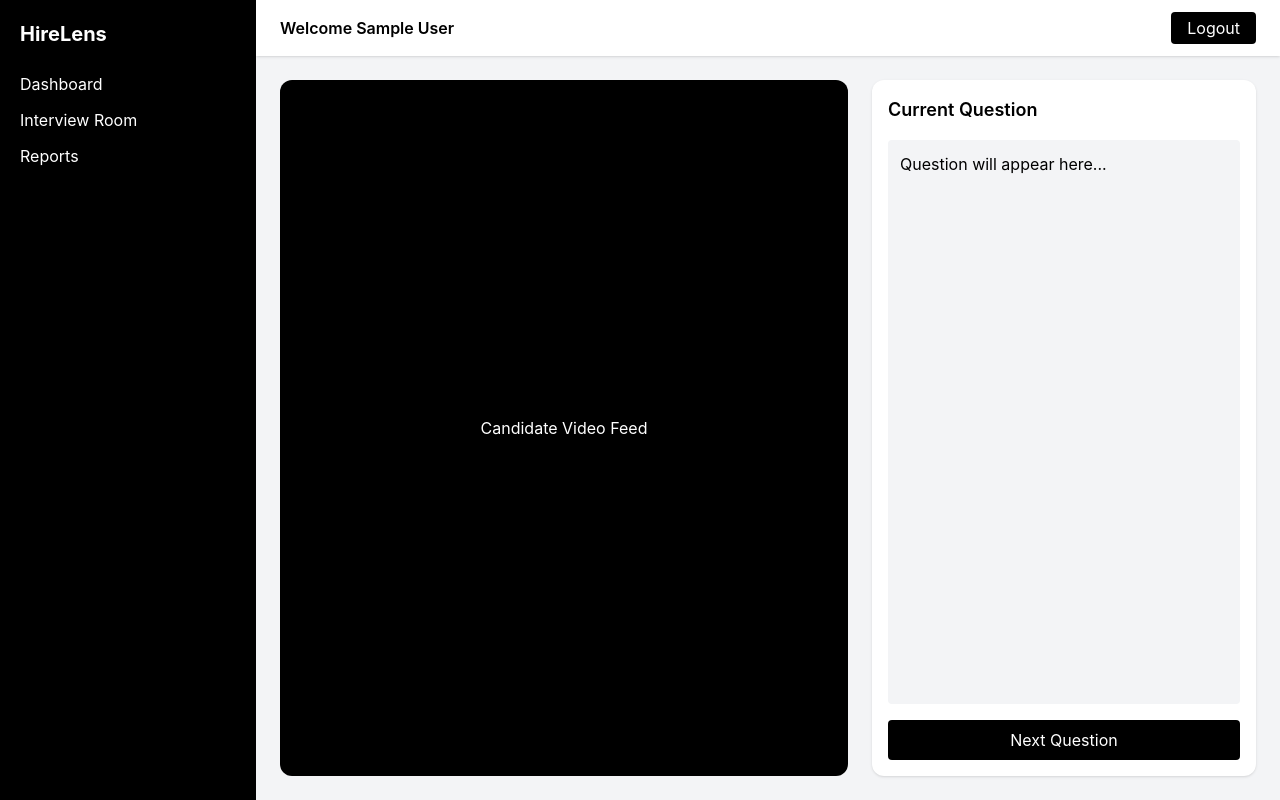
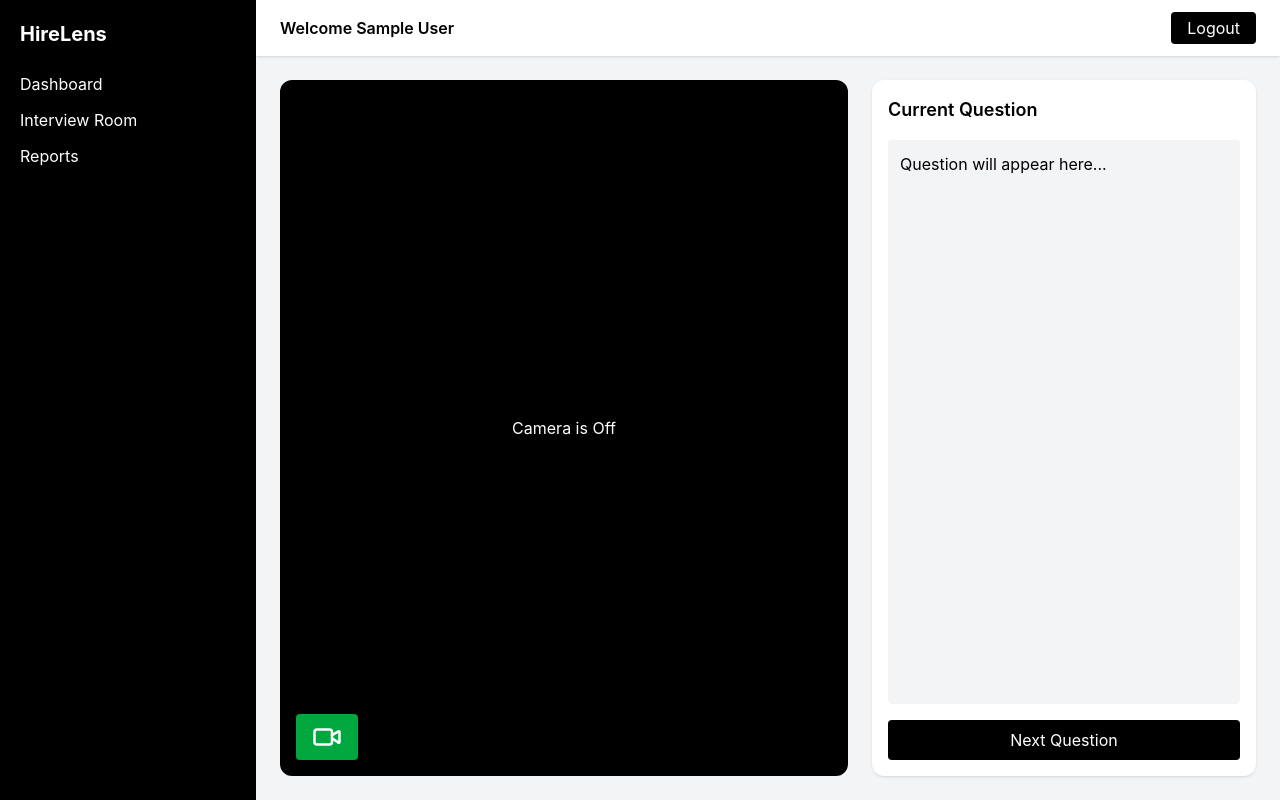
Before and after one commit to Choudhary-Sahil099/HIRELEN, a React (Vite) app in the folder Frontend/: page /interview in a window 1280 px wide. Built offline with nearby package versions, Linux system fonts and the light colour scheme; sample sign-in values are in the browser's storage.

Commit message:
camera toggle option

```diff
--- a/Frontend/src/pages/interview/interviewRoom.tsx
+++ b/Frontend/src/pages/interview/interviewRoom.tsx
@@ -1,18 +1,92 @@
+import { useEffect, useRef, useState } from "react";
 import DashboardLayout from "../../components/layouts/DashboardLayout";
+import { VideoOff, Video } from 'lucide-react';
 
+//  adding the user webcamera view instead of using the webRTC just for the  camera preview
 const InterviewRoom = () => {
+  const videoRef = useRef<HTMLVideoElement | null>(null);
+  const [stream, setStream] = useState<MediaStream | null>(null);
+  const [isCameraOn, setIsCameraOn] = useState(false);
+
+  const startCamera = async () => {
+    try {
+      const mediaStream = await navigator.mediaDevices.getUserMedia({
+        video: true,
+        audio: true,
+      });
+
+      if (videoRef.current) {
+        videoRef.current.srcObject = mediaStream;
+      }
+
+      setStream(mediaStream);
+      setIsCameraOn(true);
+    } catch (error) {
+      console.error("Error accessing camera:", error);
+    }
+  };
+
+  const stopCamera = () => {
+    if (stream) {
+      stream.getTracks().forEach((track) => track.stop());
+      setStream(null);
+      setIsCameraOn(false);
+
+      if (videoRef.current) {
+        videoRef.current.srcObject = null;
+      }
+    }
+  };
+  useEffect(() => {
+    return () => {
+      if (stream) {
+        stream.getTracks().forEach((track) => track.stop());
+      }
+    };
+  }, [stream]);
+
   return (
     <DashboardLayout>
       <div className="flex gap-6 h-full">
 
-        <div className="flex-1 bg-black rounded-xl flex items-center justify-center text-white">
-          Candidate Video Feed
+        {/* this is the vedio section and around this section involves the camera functionality */}
+        <div className="flex-1 bg-black rounded-xl overflow-hidden relative">
+          {isCameraOn ? (
+            <video
+              ref={videoRef}
+              autoPlay
+              playsInline
+              muted
+              className="w-full h-full object-cover"
+            />
+          ) : (
+            <div className="flex items-center justify-center h-full text-white">
+              Camera is Off
+            </div>
+          )}
+
+          <div className="absolute bottom-4 left-4 flex gap-3">
+            {!isCameraOn ? (
+              <button
+                onClick={startCamera}
+                className="bg-green-600 text-white px-4 py-2 rounded"
+              >
+                <Video size={30}/>
+              </button>
+            ) : (
+              <button
+                onClick={stopCamera}
+                className="bg-red-600 text-white px-4 py-2 rounded"
+              >
+                <VideoOff size={30} />
+              </button>
+            )}
+          </div>
         </div>
 
         <div className="w-96 bg-white rounded-xl shadow p-4 flex flex-col">
           <h2 className="text-lg font-semibold mb-4">Current Question</h2>
 
-            {/* this will the interviewer to paste the ques here and the ques will be visible to both the interviewer and the candidate */}
           <div className="flex-1 bg-gray-100 rounded p-3">
             Question will appear here...
           </div>
```
